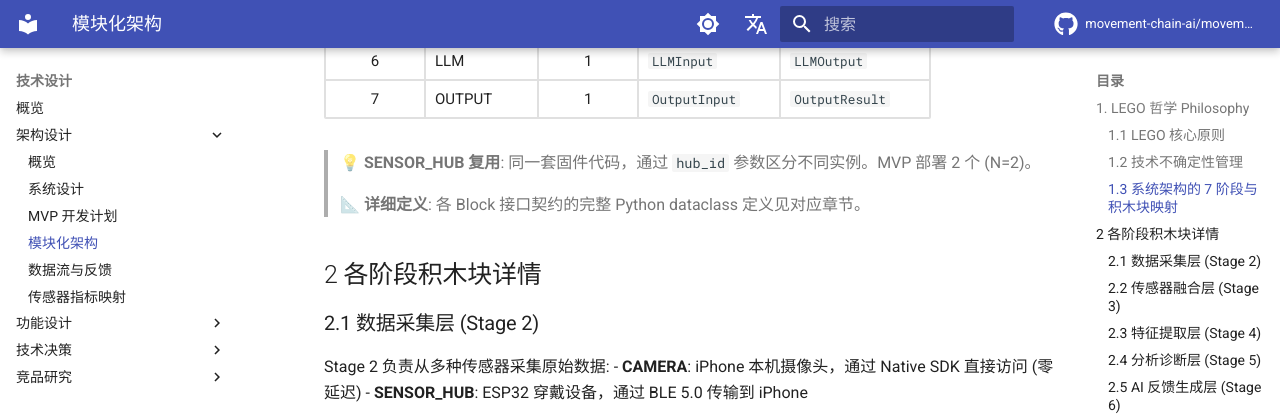
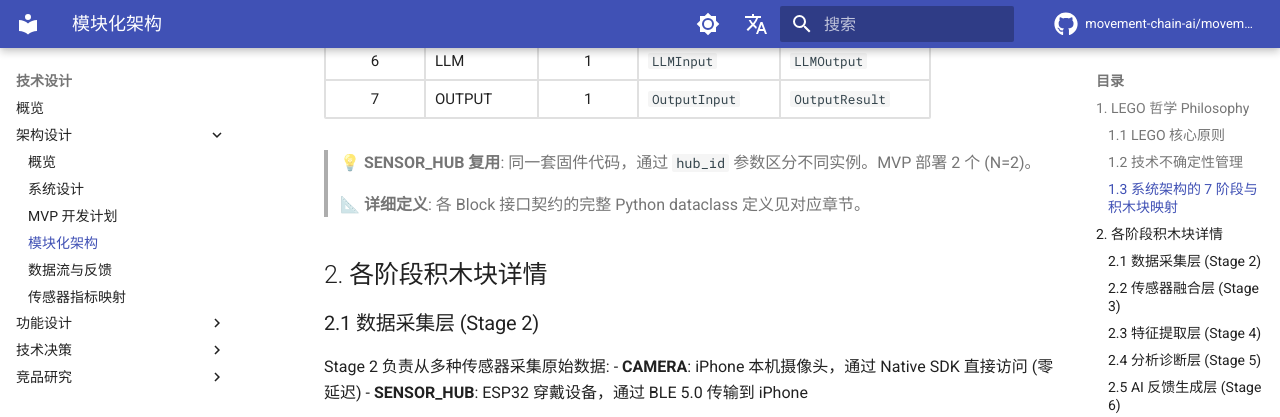
Before and after one commit to movement-chain-ai/movement-chain-docs, an MkDocs documentation site: the page built from docs/zh/design/architecture/modular-architecture.md, in a window 1280 px wide and 900 px high, scrolled down 2208 px. Shown: the top 417 px of the window. Built offline with MkDocs 1.6.1 and Material for MkDocs 9.7.7, drawn with Linux system fonts in a browser that asks for light colours; comment, search, counter and statistics services are not loaded; the version menu is left out; part of the change alters nothing that is shown.

Commit message:
fix: add missing period and anchor to §2 heading
🤖 Generated with [Claude Code](https://claude.com/claude-code)

Co-Authored-By: Claude Opus 4.5 <noreply@anthropic.com>

```diff
--- a/docs/zh/design/architecture/modular-architecture.md
+++ b/docs/zh/design/architecture/modular-architecture.md
@@ -71,7 +71,7 @@
 
 > 📐 **详细定义**: 各 Block 接口契约的完整 Python dataclass 定义见对应章节。
 
-## 2 各阶段积木块详情
+## 2. 各阶段积木块详情 {#2-各阶段积木块详情}
 
 ### 2.1 数据采集层 (Stage 2) {#21-数据采集层}
 
```
